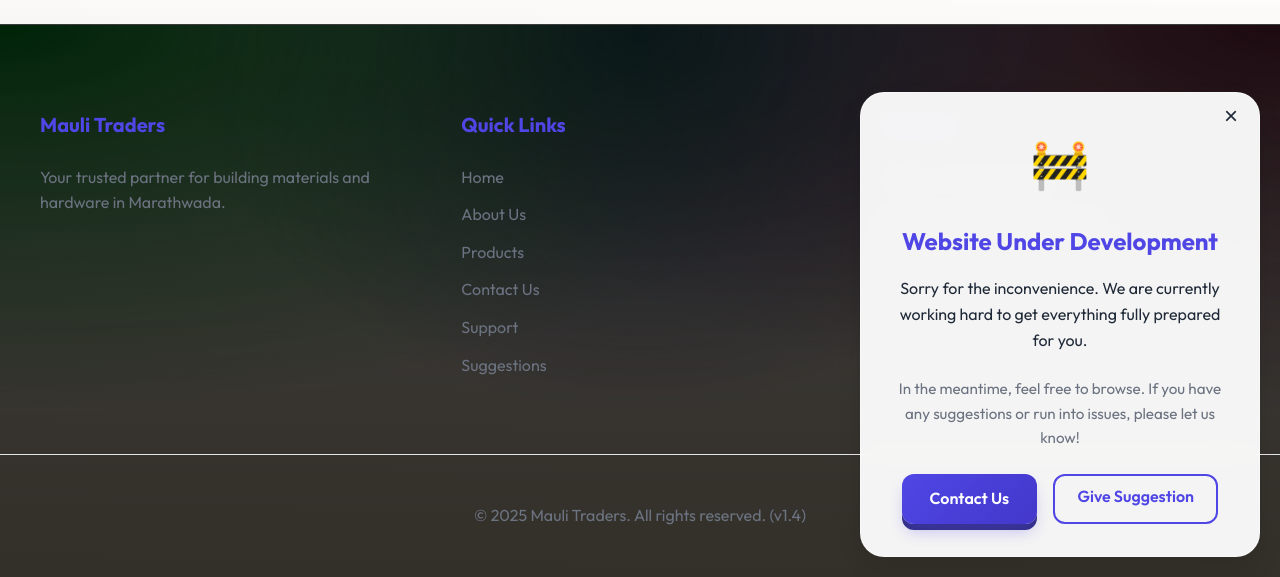
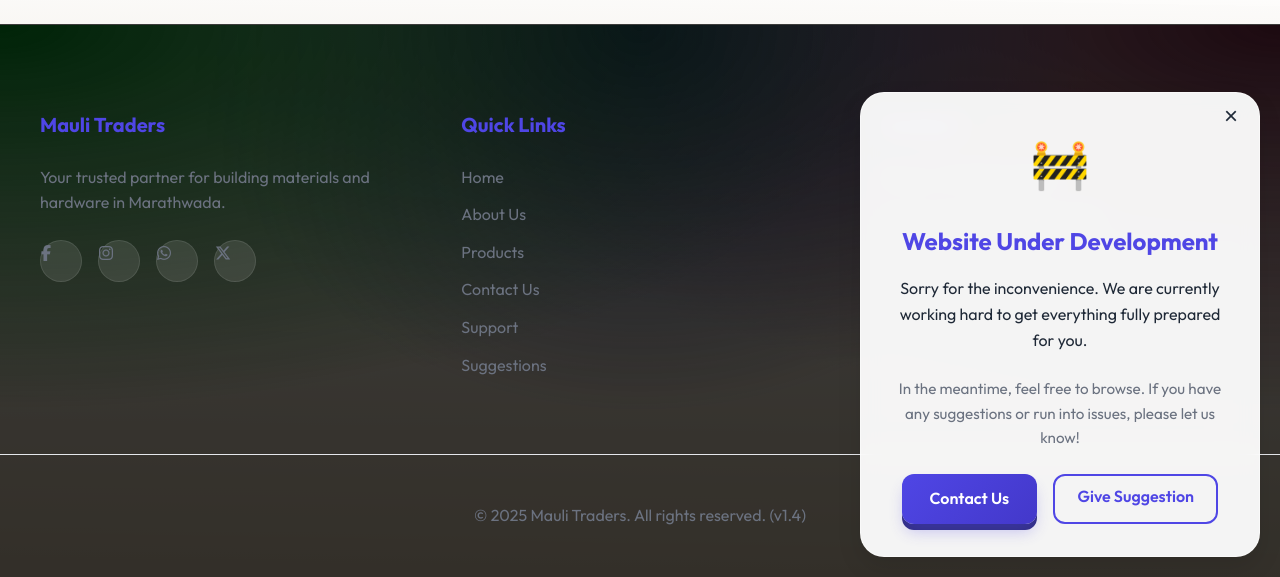
Before and after one commit to Abhi-96K/maulitraders, a Django app: page /about/ in a window 1280 px wide. Shown: the part 4828-5405 px from the top of the page. Run offline with Django 5.2, Linux system fonts and the light colour scheme.

Commit message:
Feat: Add social media links to footer

```diff
--- a/core/templates/core/base.html
+++ b/core/templates/core/base.html
@@ -10,6 +10,7 @@
     <link rel="preconnect" href="https://fonts.googleapis.com">
     <link rel="preconnect" href="https://fonts.gstatic.com" crossorigin>
     <link href="https://fonts.googleapis.com/css2?family=Outfit:wght@300;400;500;600;700&display=swap" rel="stylesheet">
+    <link rel="stylesheet" href="https://cdnjs.cloudflare.com/ajax/libs/font-awesome/6.5.1/css/all.min.css">
     <script defer src="https://cdn.jsdelivr.net/npm/alpinejs@3.x.x/dist/cdn.min.js"></script>
     <script>
         window.si = window.si || function () { (window.si.q = window.si.q || []).push(arguments); };
@@ -332,6 +333,24 @@
             <div class="footer-col">
                 <h3>Mauli Traders</h3>
                 <p>Your trusted partner for building materials and hardware in Marathwada.</p>
+                <div class="social-links">
+                    <a href="https://www.facebook.com/profile.php?id=61585482754850" target="_blank"
+                        class="social-icon facebook" aria-label="Facebook">
+                        <i class="fab fa-facebook-f"></i>
+                    </a>
+                    <a href="https://www.instagram.com/mauli_traderss/" target="_blank" class="social-icon instagram"
+                        aria-label="Instagram">
+                        <i class="fab fa-instagram"></i>
+                    </a>
+                    <a href="https://wa.me/919022033088" target="_blank" class="social-icon whatsapp"
+                        aria-label="WhatsApp">
+                        <i class="fab fa-whatsapp"></i>
+                    </a>
+                    <a href="https://x.com/abhirathVraner" target="_blank" class="social-icon x-twitter"
+                        aria-label="X (Twitter)">
+                        <i class="fab fa-x-twitter"></i>
+                    </a>
+                </div>
             </div>
             <div class="footer-col">
                 <h3>Quick Links</h3>
@@ -366,6 +385,53 @@
         src="//translate.google.com/translate_a/element.js?cb=googleTranslateElementInit"></script>
 
     <style>
+        /* Social Media Icons */
+        .social-links {
+            margin-top: 1.5rem;
+            display: flex;
+            gap: 1rem;
+        }
+
+        .social-icon {
+            width: 40px;
+            height: 40px;
+            background: rgba(255, 255, 255, 0.1);
+            display: flex;
+            align-items: center;
+            justify-content: center;
+            border-radius: 50%;
+            color: #fff;
+            /* Default icon color */
+            text-decoration: none;
+            transition: all 0.3s ease;
+            border: 1px solid rgba(255, 255, 255, 0.1);
+        }
+
+        .social-icon:hover {
+            transform: translateY(-3px);
+            box-shadow: 0 5px 15px rgba(0, 0, 0, 0.3);
+        }
+
+        .social-icon.facebook:hover {
+            background: #1877F2;
+            border-color: #1877F2;
+        }
+
+        .social-icon.instagram:hover {
+            background: radial-gradient(circle at 30% 107%, #fdf497 0%, #fdf497 5%, #fd5949 45%, #d6249f 60%, #285AEB 90%);
+            border-color: #d6249f;
+        }
+
+        .social-icon.whatsapp:hover {
+            background: #25D366;
+            border-color: #25D366;
+        }
+
+        .social-icon.x-twitter:hover {
+            background: #000;
+            border-color: #fff;
+        }
+
         /* Styling Google Translate to match theme */
         .goog-te-gadget-simple {
             background-color: transparent !important;
```
